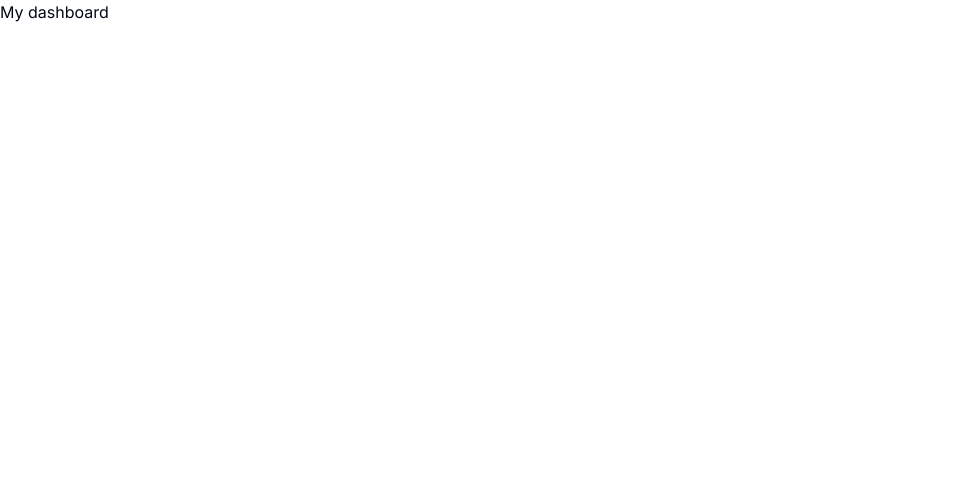
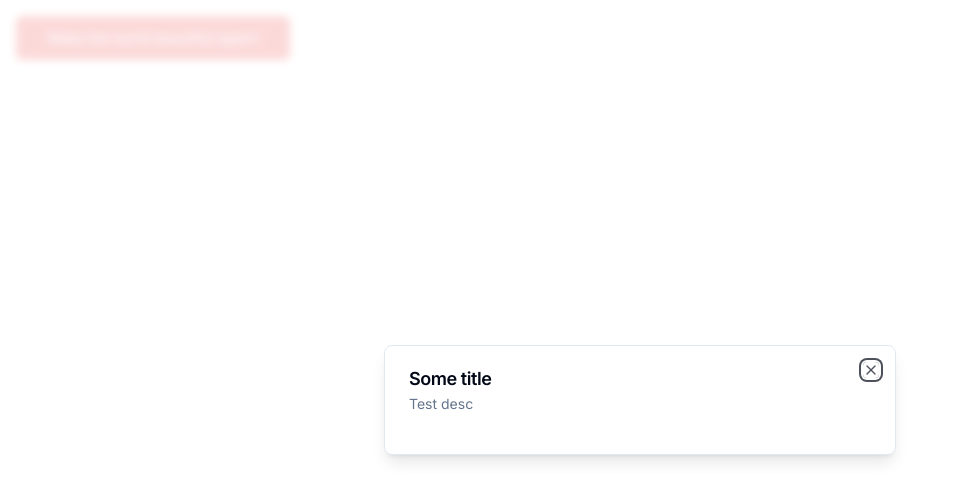
Before and after one commit to Imageumisery/cmsApp-next-13-Tailwind--shadcn, a Next.js app: page /dashboard in a window 1280 px wide. Shown: the top 500 px of the page, without its empty margins (0-958 px from the left). Built offline with nearby package versions, Linux system fonts and the light colour scheme.

Commit message:
clerk initialized

```diff
--- /dev/null
+++ b/app/(auth)/(routes)/sign-in/[[...sign-in]]/page.tsx
@@ -0,0 +1,5 @@
+import { SignIn } from "@clerk/nextjs";
+
+export default function Page() {
+  return <SignIn />;
+}
--- /dev/null
+++ b/app/(auth)/(routes)/sign-up/[[...sign-up]]/page.tsx
@@ -0,0 +1,5 @@
+import { SignUp } from "@clerk/nextjs";
+
+export default function Page() {
+  return <SignUp />;
+}
--- /dev/null
+++ b/app/(auth)/layout.tsx
@@ -0,0 +1,11 @@
+export default function AuthLayout({ children }: { children: React.ReactNode }) {
+    return <div className="flex items-center justify-center h-full">{children}</div>;
+}
+
+
+// export const AuthLayout = ({ children }: { children: React.ReactNode }) => {
+//   return (
+//     <div className="flex items-center justify-center h-full">{children}</div>
+//   )
+// }
+//export default AuthLayout
--- a/app/page.tsx
+++ b/app/(root)/page.tsx
@@ -1,6 +1,6 @@
 import Image from 'next/image'
 
-export default function Home() {
+export default function SetupPage() {
   return (
     <main className="flex min-h-screen flex-col items-center justify-between p-24">
       <div className="z-10 max-w-5xl w-full items-center justify-between font-mono text-sm lg:flex">
--- a/app/dashboard/page.tsx
+++ b/app/dashboard/page.tsx
@@ -1,11 +1,20 @@
-import React from 'react'
+"use client";
 
-type Props = {}
+import { Button } from "@/components/ui/button";
+import { Modal } from "@/components/ui/modal";
+import React from "react";
+
+type Props = {};
 
 const layout = (props: Props) => {
-  return (
-    <div>My dashboard</div>
-  )
-}
+    return (
+        <div className="p-4">
+            <Modal isOpen description="Test desc" onClose={() => {  }} title="Some title" ></Modal>
+            <Button size="lg" variant="destructive">
+                Make the world beautiful again!
+            </Button>
+        </div>
+    );
+};
 
-export default layout
+export default layout;
--- a/app/layout.tsx
+++ b/app/layout.tsx
@@ -1,22 +1,21 @@
-import './globals.css'
-import type { Metadata } from 'next'
-import { Inter } from 'next/font/google'
+import { ClerkProvider } from "@clerk/nextjs";
+import "./globals.css";
+import type { Metadata } from "next";
+import { Inter } from "next/font/google";
 
-const inter = Inter({ subsets: ['latin'] })
+const inter = Inter({ subsets: ["latin"] });
 
 export const metadata: Metadata = {
-  title: 'Create Next App',
-  description: 'Generated by create next app',
+    title: "Create Next App",
+    description: "Generated by create next app",
+};
+
+export default function RootLayout({ children }: { children: React.ReactNode }) {
+    return (
+        <ClerkProvider>
+            <html lang="en">
+                <body className={inter.className}>{children}</body>
+            </html>
+        </ClerkProvider>
+    );
 }
-
-export default function RootLayout({
-  children,
-}: {
-  children: React.ReactNode
-}) {
-  return (
-    <html lang="en">
-      <body className={inter.className}>{children}</body>
-    </html>
-  )
-}
--- /dev/null
+++ b/components/ui/button.tsx
@@ -0,0 +1,56 @@
+import * as React from "react"
+import { Slot } from "@radix-ui/react-slot"
+import { cva, type VariantProps } from "class-variance-authority"
+
+import { cn } from "@/lib/utils"
+
+const buttonVariants = cva(
+  "inline-flex items-center justify-center rounded-md text-sm font-medium ring-offset-background transition-colors focus-visible:outline-none focus-visible:ring-2 focus-visible:ring-ring focus-visible:ring-offset-2 disabled:pointer-events-none disabled:opacity-50",
+  {
+    variants: {
+      variant: {
+        default: "bg-primary text-primary-foreground hover:bg-primary/90",
+        destructive:
+          "bg-destructive text-destructive-foreground hover:bg-destructive/90",
+        outline:
+          "border border-input bg-background hover:bg-accent hover:text-accent-foreground",
+        secondary:
+          "bg-secondary text-secondary-foreground hover:bg-secondary/80",
+        ghost: "hover:bg-accent hover:text-accent-foreground",
+        link: "text-primary underline-offset-4 hover:underline",
+      },
+      size: {
+        default: "h-10 px-4 py-2",
+        sm: "h-9 rounded-md px-3",
+        lg: "h-11 rounded-md px-8",
+        icon: "h-10 w-10",
+      },
+    },
+    defaultVariants: {
+      variant: "default",
+      size: "default",
+    },
+  }
+)
+
+export interface ButtonProps
+  extends React.ButtonHTMLAttributes<HTMLButtonElement>,
+    VariantProps<typeof buttonVariants> {
+  asChild?: boolean
+}
+
+const Button = React.forwardRef<HTMLButtonElement, ButtonProps>(
+  ({ className, variant, size, asChild = false, ...props }, ref) => {
+    const Comp = asChild ? Slot : "button"
+    return (
+      <Comp
+        className={cn(buttonVariants({ variant, size, className }))}
+        ref={ref}
+        {...props}
+      />
+    )
+  }
+)
+Button.displayName = "Button"
+
+export { Button, buttonVariants }
--- /dev/null
+++ b/components/ui/dialog.tsx
@@ -0,0 +1,123 @@
+"use client"
+
+import * as React from "react"
+import * as DialogPrimitive from "@radix-ui/react-dialog"
+import { X } from "lucide-react"
+
+import { cn } from "@/lib/utils"
+
+const Dialog = DialogPrimitive.Root
+
+const DialogTrigger = DialogPrimitive.Trigger
+
+const DialogPortal = ({
+  className,
+  ...props
+}: DialogPrimitive.DialogPortalProps) => (
+  <DialogPrimitive.Portal className={cn(className)} {...props} />
+)
+DialogPortal.displayName = DialogPrimitive.Portal.displayName
+
+const DialogOverlay = React.forwardRef<
+  React.ElementRef<typeof DialogPrimitive.Overlay>,
+  React.ComponentPropsWithoutRef<typeof DialogPrimitive.Overlay>
+>(({ className, ...props }, ref) => (
+  <DialogPrimitive.Overlay
+    ref={ref}
+    className={cn(
+      "fixed inset-0 z-50 bg-background/80 backdrop-blur-sm data-[state=open]:animate-in data-[state=closed]:animate-out data-[state=closed]:fade-out-0 data-[state=open]:fade-in-0",
+      className
+    )}
+    {...props}
+  />
+))
+DialogOverlay.displayName = DialogPrimitive.Overlay.displayName
+
+const DialogContent = React.forwardRef<
+  React.ElementRef<typeof DialogPrimitive.Content>,
+  React.ComponentPropsWithoutRef<typeof DialogPrimitive.Content>
+>(({ className, children, ...props }, ref) => (
+  <DialogPortal>
+    <DialogOverlay />
+    <DialogPrimitive.Content
+      ref={ref}
+      className={cn(
+        "fixed left-[50%] top-[50%] z-50 grid w-full max-w-lg translate-x-[-50%] translate-y-[-50%] gap-4 border bg-background p-6 shadow-lg duration-200 data-[state=open]:animate-in data-[state=closed]:animate-out data-[state=closed]:fade-out-0 data-[state=open]:fade-in-0 data-[state=closed]:zoom-out-95 data-[state=open]:zoom-in-95 data-[state=closed]:slide-out-to-left-1/2 data-[state=closed]:slide-out-to-top-[48%] data-[state=open]:slide-in-from-left-1/2 data-[state=open]:slide-in-from-top-[48%] sm:rounded-lg md:w-full",
+        className
+      )}
+      {...props}
+    >
+      {children}
+      <DialogPrimitive.Close className="absolute right-4 top-4 rounded-sm opacity-70 ring-offset-background transition-opacity hover:opacity-100 focus:outline-none focus:ring-2 focus:ring-ring focus:ring-offset-2 disabled:pointer-events-none data-[state=open]:bg-accent data-[state=open]:text-muted-foreground">
+        <X className="h-4 w-4" />
+        <span className="sr-only">Close</span>
+      </DialogPrimitive.Close>
+    </DialogPrimitive.Content>
+  </DialogPortal>
+))
+DialogContent.displayName = DialogPrimitive.Content.displayName
+
+const DialogHeader = ({
+  className,
+  ...props
+}: React.HTMLAttributes<HTMLDivElement>) => (
+  <div
+    className={cn(
+      "flex flex-col space-y-1.5 text-center sm:text-left",
+      className
+    )}
+    {...props}
+  />
+)
+DialogHeader.displayName = "DialogHeader"
+
+const DialogFooter = ({
+  className,
+  ...props
+}: React.HTMLAttributes<HTMLDivElement>) => (
+  <div
+    className={cn(
+      "flex flex-col-reverse sm:flex-row sm:justify-end sm:space-x-2",
+      className
+    )}
+    {...props}
+  />
+)
+DialogFooter.displayName = "DialogFooter"
+
+const DialogTitle = React.forwardRef<
+  React.ElementRef<typeof DialogPrimitive.Title>,
+  React.ComponentPropsWithoutRef<typeof DialogPrimitive.Title>
+>(({ className, ...props }, ref) => (
+  <DialogPrimitive.Title
+    ref={ref}
+    className={cn(
+      "text-lg font-semibold leading-none tracking-tight",
+      className
+    )}
+    {...props}
+  />
+))
+DialogTitle.displayName = DialogPrimitive.Title.displayName
+
+const DialogDescription = React.forwardRef<
+  React.ElementRef<typeof DialogPrimitive.Description>,
+  React.ComponentPropsWithoutRef<typeof DialogPrimitive.Description>
+>(({ className, ...props }, ref) => (
+  <DialogPrimitive.Description
+    ref={ref}
+    className={cn("text-sm text-muted-foreground", className)}
+    {...props}
+  />
+))
+DialogDescription.displayName = DialogPrimitive.Description.displayName
+
+export {
+  Dialog,
+  DialogTrigger,
+  DialogContent,
+  DialogHeader,
+  DialogFooter,
+  DialogTitle,
+  DialogDescription,
+}
--- /dev/null
+++ b/components/ui/modal.tsx
@@ -0,0 +1,31 @@
+"use client";
+
+import { Dialog, DialogContent, DialogDescription, DialogHeader, DialogTitle } from "@/components/ui/dialog";
+
+interface ModalProps {
+    title: string;
+    description: string;
+    isOpen: boolean;
+    onClose: () => void;
+    children?: React.ReactNode;
+}
+
+export const Modal: React.FC<ModalProps> = ({ title, description, isOpen, onClose, children }) => {
+    const onChange = (open: boolean) => {
+        if (!open) {
+            onClose();
+        }
+      }
+       return (
+        <Dialog open={isOpen} onOpenChange={onChange}>
+            <DialogContent>
+                <DialogHeader>
+                    <DialogTitle>{title}</DialogTitle>
+                    <DialogDescription>{description}</DialogDescription>
+                </DialogHeader>
+                <div>{children}</div>
+            </DialogContent>
+
+        </Dialog>
+        )
+};
--- a/package.json
+++ b/package.json
@@ -9,6 +9,9 @@
     "lint": "next lint"
   },
   "dependencies": {
+    "@clerk/nextjs": "^4.23.3",
+    "@radix-ui/react-dialog": "^1.0.4",
+    "@radix-ui/react-slot": "^1.0.2",
     "@types/node": "20.5.7",
     "@types/react": "18.2.21",
     "@types/react-dom": "18.2.7",
@@ -26,6 +29,7 @@
     "tailwind-merge": "^1.14.0",
     "tailwindcss": "3.3.3",
     "tailwindcss-animate": "^1.0.7",
-    "typescript": "5.2.2"
+    "typescript": "5.2.2",
+    "zustand": "^4.4.1"
   }
 }
```
Also changed, not shown: hooks/useStoreModal.tsx (added, +17 -0 lines), middleware.ts (added, +10 -0 lines), 1 other file (tests, documents, lock files or other folders).
